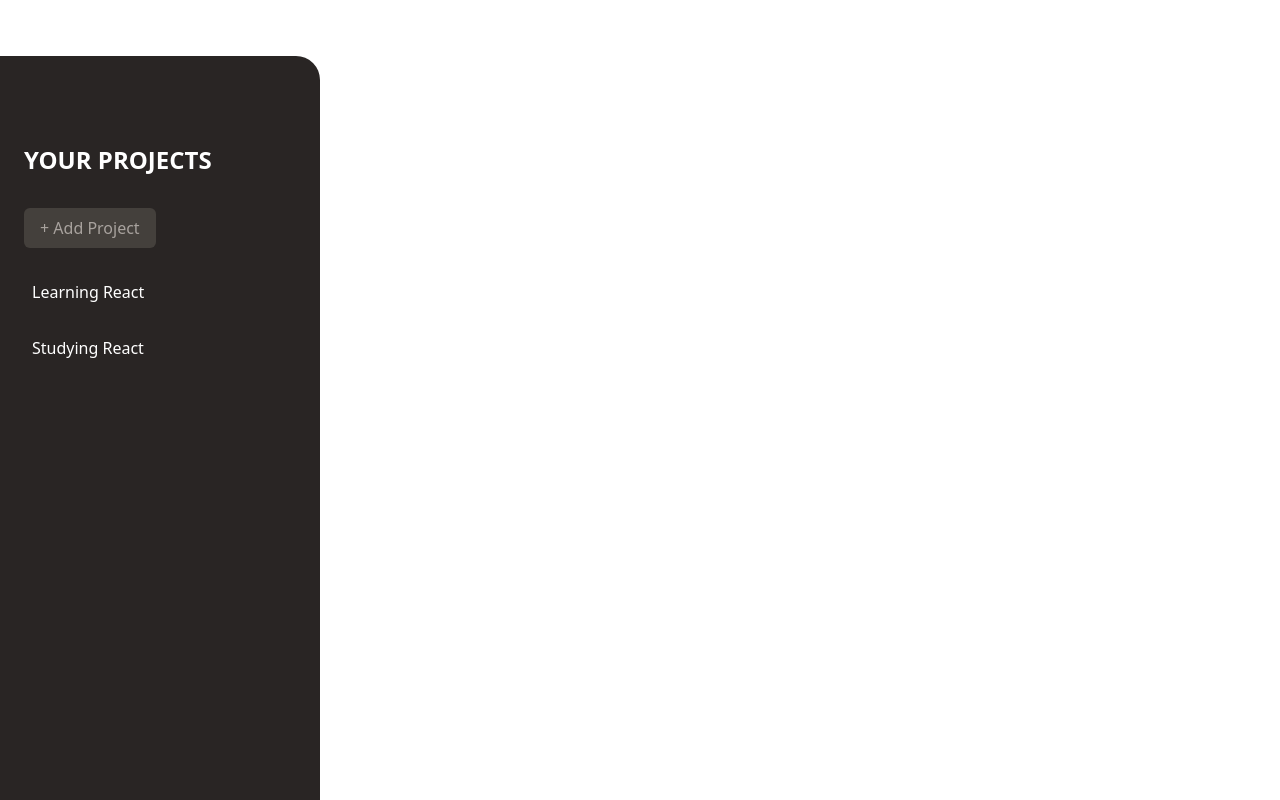
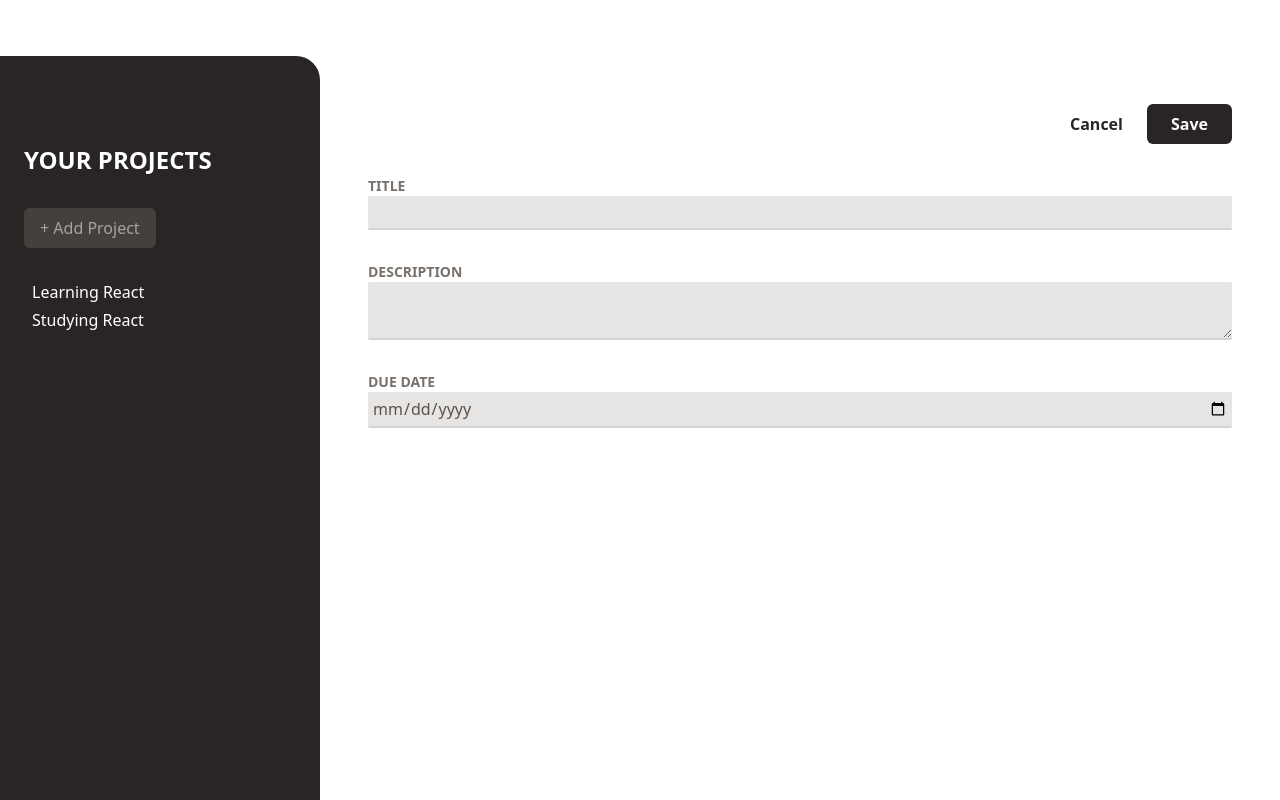
Before and after one commit to AiroldiFederico/Project-Manager-React, a React (Vite) app: page / in a window 1280 px wide. Built offline with nearby package versions, Linux system fonts and the light colour scheme.

Commit message:
CreateProject comp

```diff
--- a/src/App.jsx
+++ b/src/App.jsx
@@ -1,4 +1,5 @@
 import Sidebar from "./components/Sidebar.jsx";
+import CreateProject from "./components/CreateProject.jsx";
 
 function App() {
 
@@ -14,9 +15,12 @@ function App() {
 
 
     return (
-        <>
+        <main className="flex">
             <Sidebar proj={proj}/>
-        </>
+
+            <CreateProject/>
+
+        </main>
     );
 }
 
--- /dev/null
+++ b/src/components/CreateProject.jsx
@@ -0,0 +1,28 @@
+
+
+
+export default function CreateProject() {
+	return <section className="h-full ml-80 p-12 w-[60rem] mt-14 flex flex-col gap-8">
+
+		<div className="flex justify-end">
+			<button className="text-stone-800 hover:text-stone-950 font-bold px-6 py-2">Cancel</button>
+			<button className="px-6 py-2 rounded-md bg-stone-800 text-stone-50 hover:bg-stone-950 font-bold">Save</button>
+		</div>
+
+		<div className="flex flex-col">
+			<label className="text-sm font-bold uppercase text-stone-500">TITLE</label>
+			<input type="text" className="w-full p-1 border-b-2 rounded-sm border-stone-300 bg-stone-200 text-stone-600 focus:outline-none focus:border-stone-600"/>
+		</div>
+
+		<div className="flex flex-col">
+			<label className="text-sm font-bold uppercase text-stone-500">DESCRIPTION</label>
+			<textarea className="w-full p-1 border-b-2 rounded-sm border-stone-300 bg-stone-200 text-stone-600 focus:outline-none focus:border-stone-600"/>
+		</div>
+
+		<div className="flex flex-col">
+			<label className="text-sm font-bold uppercase text-stone-500">DUE DATE</label>
+			<input type="date" className="w-full p-1 border-b-2 rounded-sm border-stone-300 bg-stone-200 text-stone-600 focus:outline-none focus:border-stone-600"/>
+		</div>
+
+	</section>
+}
--- a/src/components/Sidebar.jsx
+++ b/src/components/Sidebar.jsx
@@ -3,7 +3,7 @@
 
 
 export default function Sidebar({proj}) {
-	return <section className="h-full mt-14 fixed top-0 left-0 w-80 bg-stone-800 text-white rounded-tr-3xl p-6 flex gap-8 flex-col">
+	return <section className="h-screen mt-14 fixed top-0 left-0 w-80 bg-stone-800 text-white rounded-tr-3xl p-6 flex gap-8 flex-col">
 
 		<h1 className="text-2xl uppercase font-sans font-bold mt-16">Your Projects</h1>
 
@@ -11,9 +11,11 @@ export default function Sidebar({proj}) {
 			<button className="px-4 py-2 text-xs md:text-base rounded-md bg-stone-700 text-stone-400 hover:bg-stone-600 hover:text-stone-100">+ Add Project</button>
 		</div>
 
-		{proj.map((row, rowIndex) => (
-			<button key={rowIndex} className=" text-left px-2 rounded-sm hover:text-stone-200 hover:bg-stone-800">{row.name}</button>
-		))}
+		<div className="flex flex-col gap-1">
+			{proj.map((row, rowIndex) => (
+				<button key={rowIndex} className=" text-left px-2 rounded-sm hover:text-stone-200 hover:bg-stone-800">{row.name}</button>
+			))}
+		</div>
 
 	</section>
 }
```
Also changed, not shown: src/components/CoreComp.jsx (deleted).
